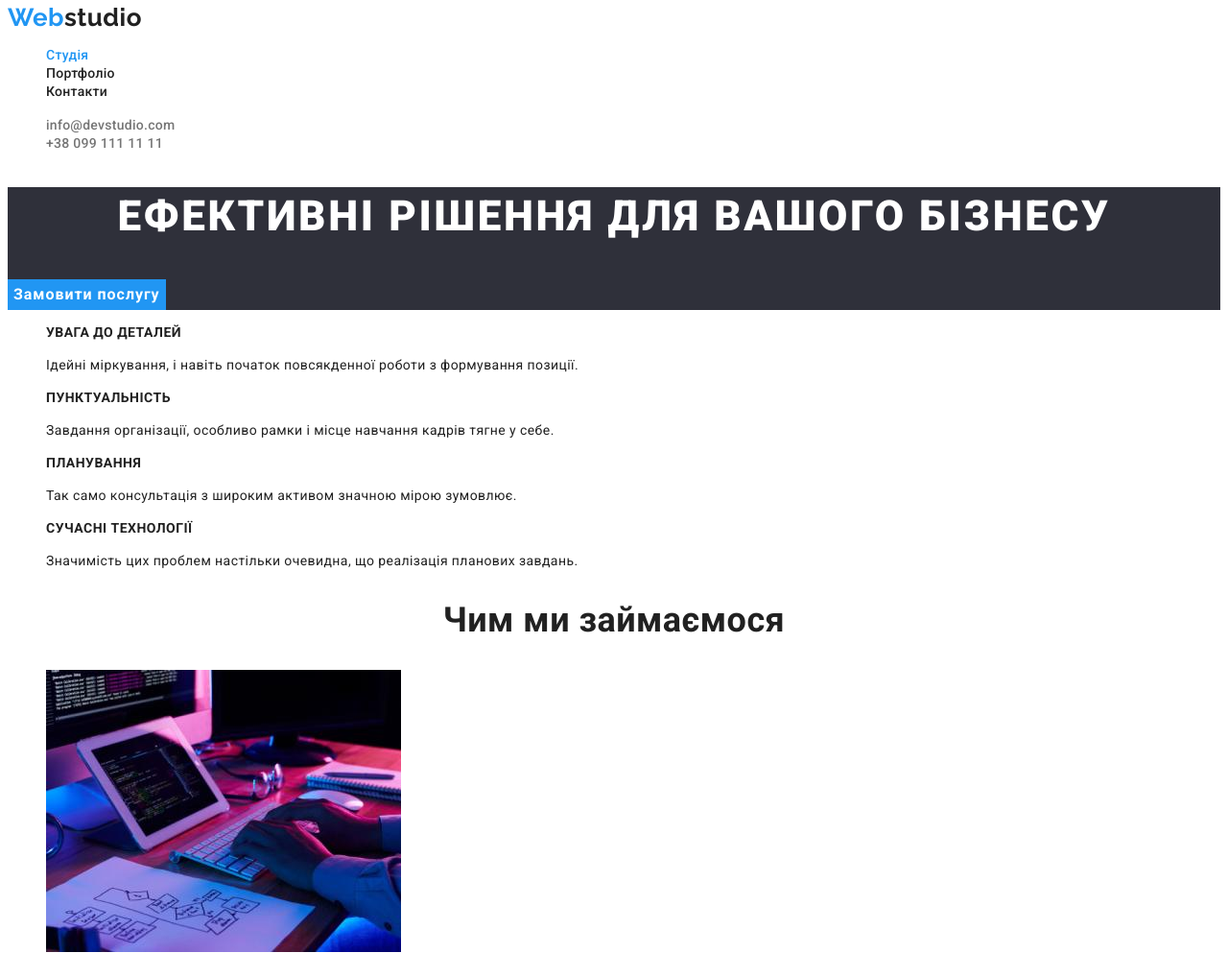
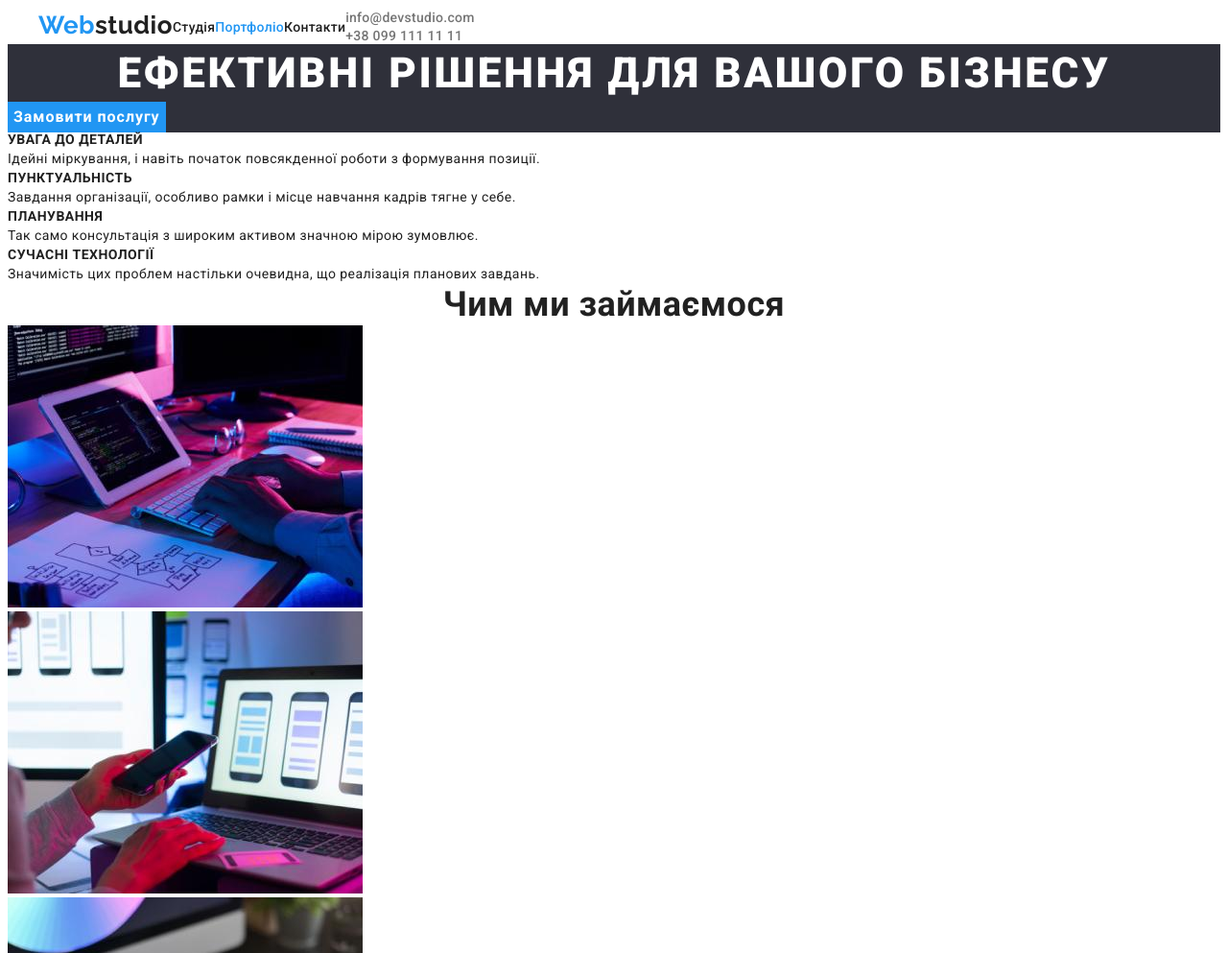
Before and after one commit to PetrenkoDuavit/goit-markup-hw-03, a plain HTML site: page index.html in a window 1280 px wide. Shown: the top 993 px of the page at 96% size. Drawn offline with Linux system fonts and the light colour scheme.

Commit message:
lastcomments

```diff
--- a/css/style.css
+++ b/css/style.css
@@ -14,6 +14,29 @@ body {
   color: var(--secondory-font-color);
   letter-spacing: 0.03em;
 }
+.container {
+  width: 1200px;
+  padding: 0 15px;
+  margin-left: auto;
+  margin-right: auto;
+}
+.section {
+  padding: 94px 0;
+}
+
+/* Сброс стилей */
+
+h1,
+h2,
+h3,
+h4,
+h5,
+h6,
+ul,
+p {
+  margin: 0;
+  padding: 0;
+}
 /* Скрытые элементы */
 .list {
   list-style: none; /* удаление точек ссылок */
@@ -25,9 +48,14 @@ body {
   display: none;
 }
 
-/* Шапка цвет */
+/*----------Шапка----------*/
 .nav-header {
   background: var(--main-ligth-color);
+}
+.header-box {
+  display: flex;
+  align-items: center;
+  margin-top: 0;
 }
 /*Логотип*/
 .logo {
--- a/index.html
+++ b/index.html
@@ -14,29 +14,30 @@
     <title>Document</title>
   </head>
   <body>
-    <header class="nav-header">
-      <nav>
-        <a class="link logo" href="./index.html">
+    <header>
+      <div class="header-box container">
+        <a class="link" href="./index.html"
+          ><span class="logo">
             <span class="logo-web">Web</span><span class="logo-studio">studio</span>
-          </a>
-        <ul class="list">
+          </span></a>
+          <nav>
+        <ul class="header-box list">
           <li>
-            <a href="./index.html" class="nav-page current link">Студія</a>
+            <a href="./index.html" class="nav-page link">Студія</a>
           </li>
           <li>
-            <a href="./portfolio.html" class="nav-page link">Портфоліо</a>
+            <a href="./portfolio.html" class="nav-page current link">Портфоліо</a>
           </li>
           <li>
             <a href="#" class="nav-page link">Контакти</a>
           </li>
         </ul>
       </nav>
-      <ul class="list">
-        <li>
-          <a href="mailto:info@devstudio.com" class="contacts-mail-tel link">info@devstudio.com</a>
-        </li>
+      <ul class="nav-list-contacs list">
+        <li><a href="mailto:info@devstudio.com" class="contacts-mail-tel link">info@devstudio.com</a></li>
         <li><a href="tel:+380961111111" class="contacts-mail-tel link">+38 099 111 11 11</a></li>
       </ul>
+       </div>
     </header>
     <main>
       <section class="hero-header">
```
Also changed, not shown: portfolio.html (+4 -4 lines).
